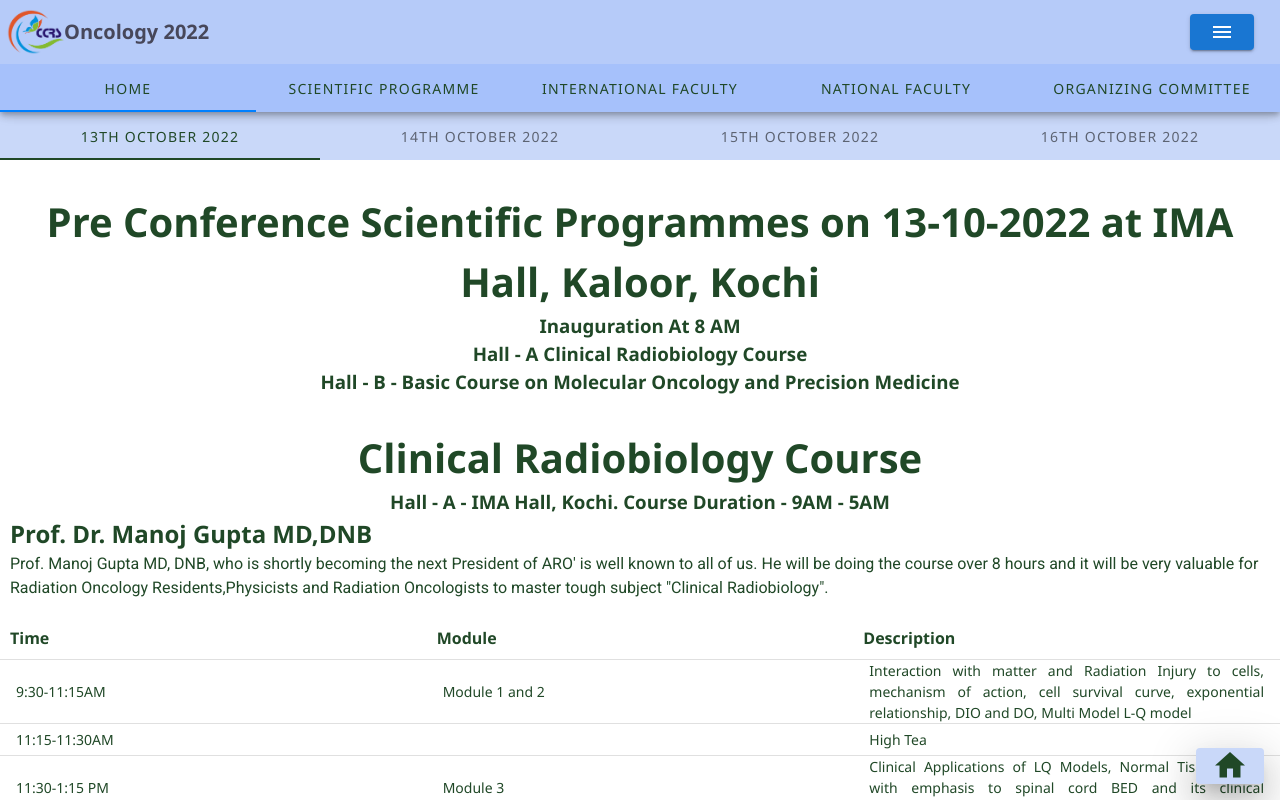
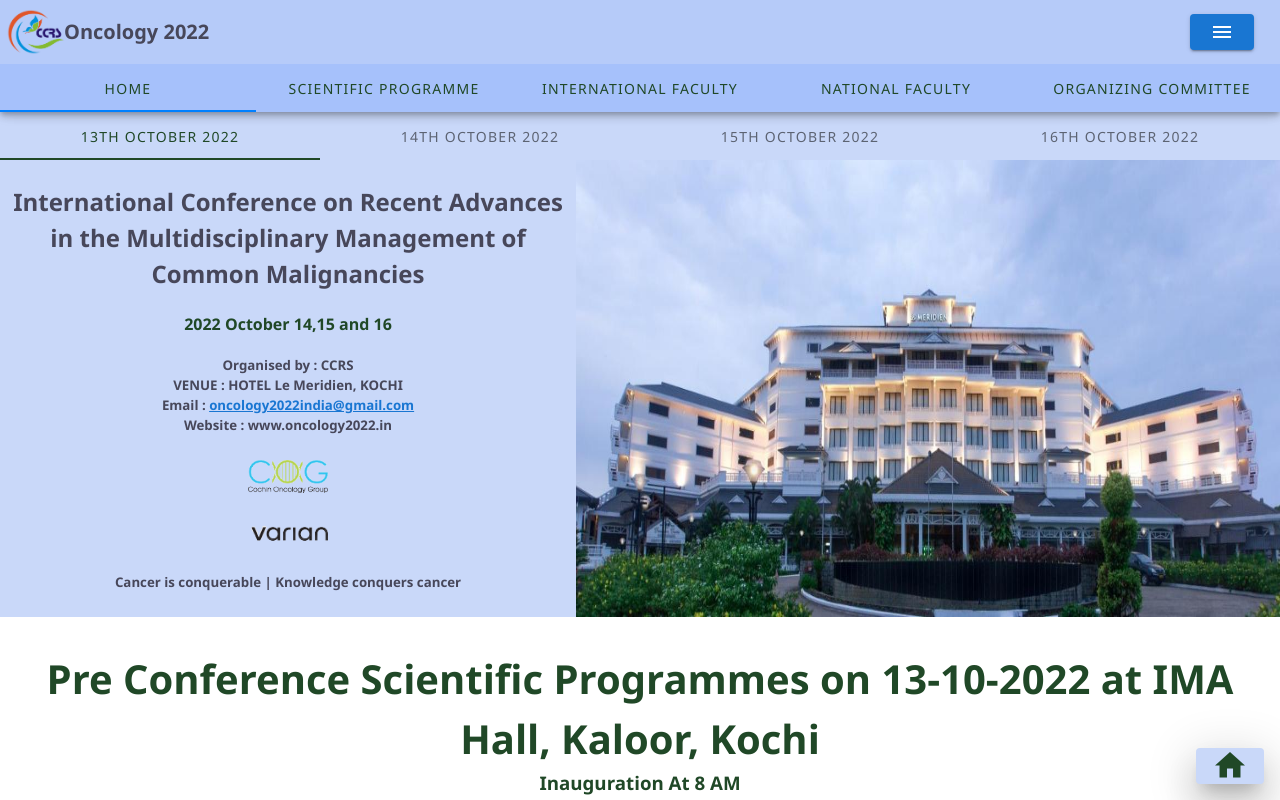
Before and after one commit to Sridharvn/Oncology2022Full, a Vue app: page /Outline in a window 1280 px wide. Shown: the top 800 px of the page. Built offline with nearby package versions, Linux system fonts and the light colour scheme.

Commit message:
Added Varian Logo

```diff
--- a/src/App.vue
+++ b/src/App.vue
@@ -61,8 +61,9 @@
     </v-main>
     <PaymentQR v-if="this.$route.name != 'Home'"></PaymentQR>
     <website-footer :DownloadLinks="DownloadsLinks"></website-footer>
-    <!-- <br>
-    <div id="footer">Cybernet Developers</div> -->
+    <div id="footer">
+      <a href="http://www.cybernetdevelopers.com" target="_blank">CyberNet Developers</a>
+    </div>
   </v-app>
 </template>
 
@@ -236,12 +237,15 @@ p {
   background: var(--primary-color);
   padding: 10px;
 }
-
+#footer a {
+  text-decoration: none !important;
+  color: var(--primary-color);
+}
 #footer {
   background-color: var(--dark-color);
   color: var(--primary-color);
   text-align: center;
-  position: fixed;
+  /* position: fixed; */
   bottom: 0;
   width: 100%;
 }
--- a/src/components/HomeMain.vue
+++ b/src/components/HomeMain.vue
@@ -2,29 +2,56 @@
   <div id="home">
     <main>
       <!-- <h1>Oncology 2022</h1> -->
-      <br>
+      <br />
       <h2>
-        International Conference on Recent Advances in the Multidisciplinary Management of Common
-        Malignancies
+        International Conference on Recent Advances in the Multidisciplinary Management of
+        Common Malignancies
       </h2>
-      <h4 style="color:var(--text-color)">2022 October 14,15 and 16</h4>
+      <h4 style="color: var(--text-color)">2022 October 14,15 and 16</h4>
       <h5>Organised by : CCRS</h5>
-      <h5> VENUE : HOTEL Le Meridien, KOCHI</h5>
-      <h5> Email : <span><a href="mailto:oncology2022india@gmail.com">oncology2022india@gmail.com</a></span></h5>
-      <h5>Website : www.oncology2022.in</h5><br>
-      <v-img src="./../assets/cog-logo.png" contain max-height="80px" max-width="80px" id="ccrsLogo">
-      </v-img><br>
+      <h5>VENUE : HOTEL Le Meridien, KOCHI</h5>
+      <h5>
+        Email :
+        <span
+          ><a href="mailto:oncology2022india@gmail.com"
+            >oncology2022india@gmail.com</a
+          ></span
+        >
+      </h5>
+      <h5>Website : www.oncology2022.in</h5>
+      <br />
+      <v-img
+        src="./../assets/cog-logo.png"
+        contain
+        max-height="80px"
+        max-width="80px"
+        id="ccrsLogo"
+      >
+      </v-img
+      ><br />
+      <v-img
+        src="./../assets/varianLogo-removebg-preview.png"
+        contain
+        max-height="100px"
+        max-width="100px"
+        id="ccrsLogo"
+      >
+      </v-img
+      ><br />
       <h5>Cancer is conquerable | Knowledge conquers cancer</h5>
-      <br>
+      <br />
     </main>
     <aside>
-      <img src="./../assets/Le_Meridian1.jpg" alt="" style="max-height: 90vh; max-width: 55vw;" />
+      <img
+        src="./../assets/Le_Meridian1.jpg"
+        alt=""
+        style="max-height: 90vh; max-width: 55vw"
+      />
       <!-- <img src="./../assets/pexels-mart-production-7089017.jpg" alt="" style="height:90vh;width:100vh; "> -->
     </aside>
   </div>
 </template>
-<script>
-</script>
+<script></script>
 <style scoped>
 #home {
   display: flex;
@@ -45,7 +72,7 @@ main {
 
 #home {
   background-color: var(--primary-color);
-  color: var(--secondary-color)
+  color: var(--secondary-color);
 }
 
 @media screen and (max-width: 960px) {
@@ -67,9 +94,5 @@ main {
     font-size: 1.5rem;
     padding: 10px;
   }
-
 }
-
-
-
 </style>
--- a/src/views/Programmes.vue
+++ b/src/views/Programmes.vue
@@ -17,6 +17,7 @@
 
     <v-tabs-items v-model="tab">
       <v-tab-item v-for="item in items" :key="item">
+        <HomeMain v-if="deviceType != 'mobile'"></HomeMain>
         <!-- <v-card color="var(--primary-color)" flat> -->
         <!-- <v-card-text>{{ text }}</v-card-text> -->
         <ScheduleFor13thOct2022 v-if="tab == 0"></ScheduleFor13thOct2022>
@@ -53,7 +54,14 @@ import ScheduleFor14thOct2022 from "../components/Schedule/ScheduleFor14thOct202
 import ScheduleFor15thOct2022 from "../components/Schedule/ScheduleFor15thOct2022.vue";
 import ScheduleFor16thOct2022 from "../components/Schedule/ScheduleFor16thOct2022.vue";
 import BusAnnouncement from "../components/BusAnnouncement.vue";
+import HomeMain from "../components/HomeMain.vue";
 export default {
+  props: {
+    deviceType: {
+      type: String,
+      default: "desktop",
+    },
+  },
   data() {
     return {
       tab: null,
@@ -74,6 +82,7 @@ export default {
     ScheduleFor15thOct2022,
     ScheduleFor16thOct2022,
     BusAnnouncement,
+    HomeMain,
   },
 };
 </script>
```
Also changed, not shown: src/assets/varianLogo-removebg-preview.png (added).
